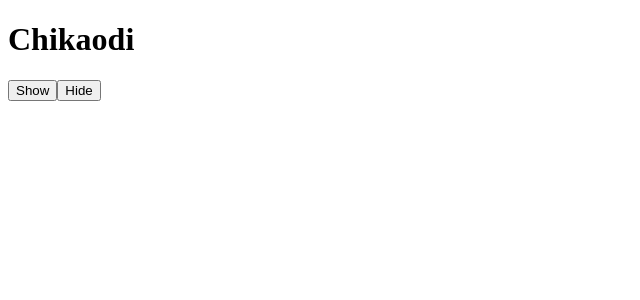
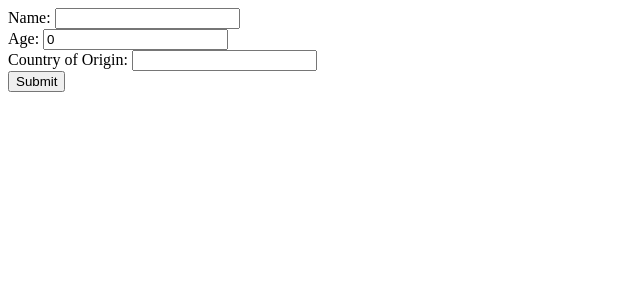
Before and after one commit to laresamdeola/ReactPractise, a React (Create React App) app: page / in a window 1280 px wide. Shown: the top 300 px of the page, without its empty margins (0-640 px from the left). Built offline with nearby package versions, Linux system fonts and the light colour scheme.

Commit message:
Form Basics 1.

```diff
--- a/src/components/lessons/formbasics.jsx
+++ b/src/components/lessons/formbasics.jsx
@@ -0,0 +1,51 @@
+import React, { useState } from "react";
+
+const FormBasics = () => {
+  const [name, setName] = useState("");
+  const [age, setAge] = useState(0);
+  const [country, setCountry] = useState("");
+  const [isButtonPressed, setIsButtonPressed] = useState(false);
+
+  const handleForm = (event) => {
+    event.preventDefault();
+    console.log(name, age, country);
+    setIsButtonPressed(true);
+  };
+
+  return (
+    <div>
+      <form onSubmit={handleForm}>
+        <label htmlFor="name">Name: </label>
+        <input
+          type="text"
+          name="name"
+          value={name}
+          onChange={(event) => setName(event.target.value)}
+        />
+        <br />
+        <label htmlFor="age">Age: </label>
+        <input
+          type="number"
+          name="age"
+          value={age}
+          onChange={(event) => setAge(event.target.value)}
+        />
+        <br />
+        <label htmlFor="country">Country of Origin: </label>
+        <input
+          type="text"
+          name="country"
+          value={country}
+          onChange={(event) => setCountry(event.target.value)}
+        />
+        <br />
+        <button type="submit">Submit</button>
+      </form>
+      <h4>{isButtonPressed && name}</h4>
+      <h4>{isButtonPressed && age}</h4>
+      <h4>{isButtonPressed && country}</h4>
+    </div>
+  );
+};
+
+export { FormBasics };
--- a/src/index.js
+++ b/src/index.js
@@ -1,8 +1,8 @@
 import React from "react";
 import { createRoot } from "react-dom/client";
-import { ShowAndHide } from "./components/lessons/showorhidecomponents";
+import { FormBasics } from "./components/lessons/formbasics";
 
 const rootElement = document.getElementById("root");
 const root = createRoot(rootElement);
 
-root.render(<ShowAndHide />);
+root.render(<FormBasics />);
```
Also changed, not shown: src/components/lessons/controlledinputs.jsx (added), src/components/lessons/multipleinputs.jsx (added), src/components/lessons/useref.jsx (added).
